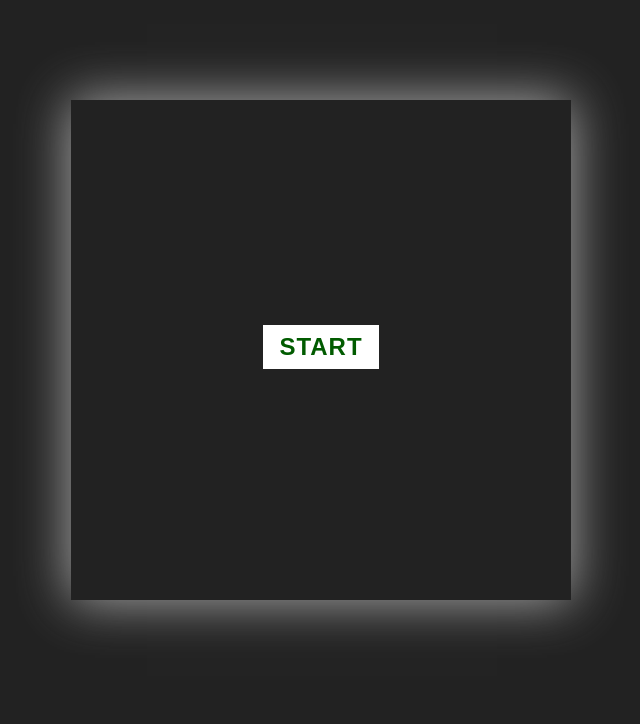
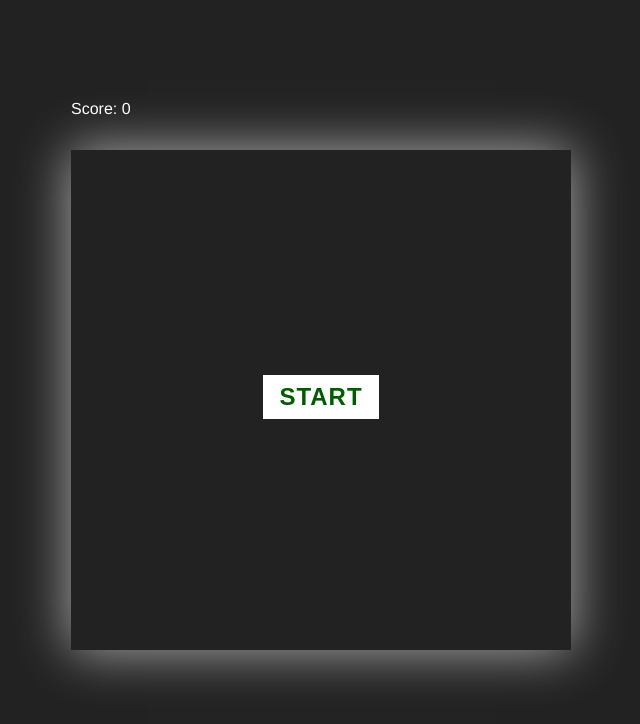
Before and after one commit to bmizepatterson/snake, a plain HTML site: page index.html in a window 1280 px wide. Shown: the whole page, without its empty margins (319-959 px from the left). Drawn offline with nearby package versions, Linux system fonts and the light colour scheme.

Commit message:
Display the score

```diff
--- a/app.js
+++ b/app.js
@@ -1,6 +1,6 @@
 new Vue({
 
-    el: "#app",
+    el: "#root",
 
     data: {
         canvas: null,
@@ -10,7 +10,8 @@ new Vue({
         spacer: 20,
         startSequence: '',
         gameInProgress: false,
-        gameCounter: 0
+        gameCounter: 0,
+        score: 0
     },
 
     mounted: function() {
@@ -39,6 +40,7 @@ new Vue({
                 this.drawGrid();
                 if (this.snake.isOnFood()) {
                     this.food = null;
+                    this.score++;
                     this.snake.grow();
                 }
                 this.drawFood();
@@ -79,6 +81,8 @@ new Vue({
         },
 
         beginStartSequence: function() {
+            this.score = 0;
+            this.food = null;
             this.setStartSequence('wink-out');
         },
 
--- a/index.html
+++ b/index.html
@@ -7,12 +7,14 @@
     <title>Snake</title>
 </head>
 <body>
-
-    <div id="app" v-cloak>
-        <div class="overlay">
-            <button @click="start" :class="startSequence" id="start-button" type="button">{{ buttonText }}</button>
+    <div id="root" class="wrapper" v-cloak>
+        <p class="game-message">Score: {{ score }}</p>
+        <div id="app">
+            <div class="overlay">
+                <button @click="start" :class="startSequence" id="start-button" type="button">{{ buttonText }}</button>
+            </div>
+            <canvas id="game-board" ref="gameBoard" width="500" height="500"></canvas>
         </div>
-        <canvas id="game-board" ref="gameBoard" width="500" height="500"></canvas>
     </div>
 
     <script src="https://cdn.jsdelivr.net/npm/vue/dist/vue.js"></script>
--- a/style.css
+++ b/style.css
@@ -4,12 +4,19 @@
 body {
     margin: 0;
     background: #222;
+    font-family: "Helvetica Neue", Helvetica, Arial, sans-serif
+}
+.wrapper {
+    width: 500px;
+    margin: 100px auto;
 }
 #app {
-    width: 500px;
     height: 500px;
-    margin: 100px auto;
     box-shadow: 0 0 50px 1px #aaa;
+}
+.game-message {
+    color: #fff;
+    margin-bottom: 2em;
 }
 .display-none {
     display: none;
@@ -35,12 +42,10 @@ body {
 .overlay button:hover {
     box-shadow: 0 0 50px 1px #aaa;
 }
-
 .overlay button:active {
     transform: scale(0.95);
 
 }
-
 .wink-out, .wink-in {
     animation-name: wink-out;
     animation-delay: 0.2s;
@@ -48,11 +53,9 @@ body {
     animation-timing-function: ease-in;
     animation-fill-mode: both;
 }
-
 .wink-in {
     animation-direction: reverse;
 }
-
 @keyframes wink-out {
     from {transform: scale(1);}
     to {transform: scale(0);}
```
